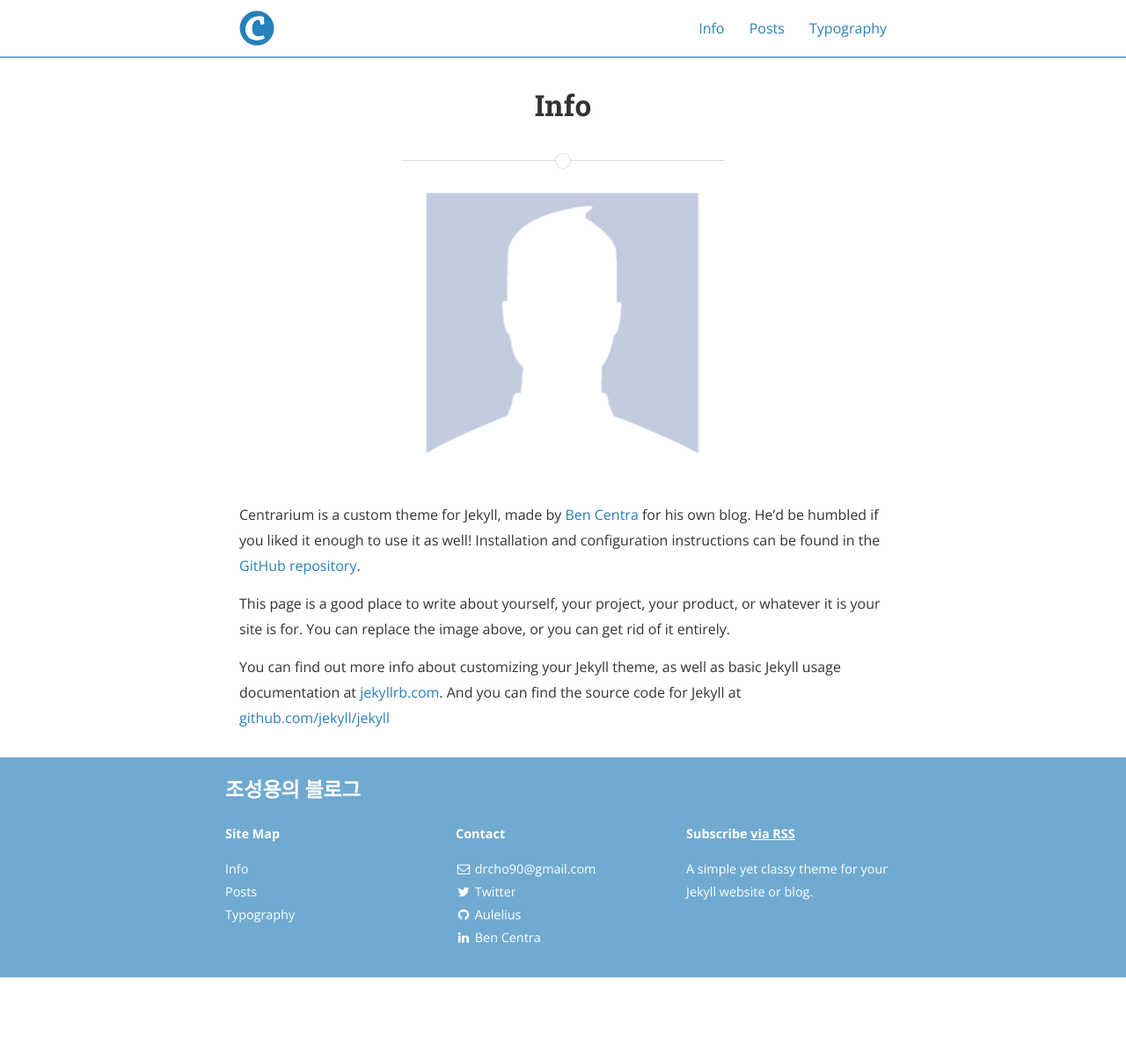
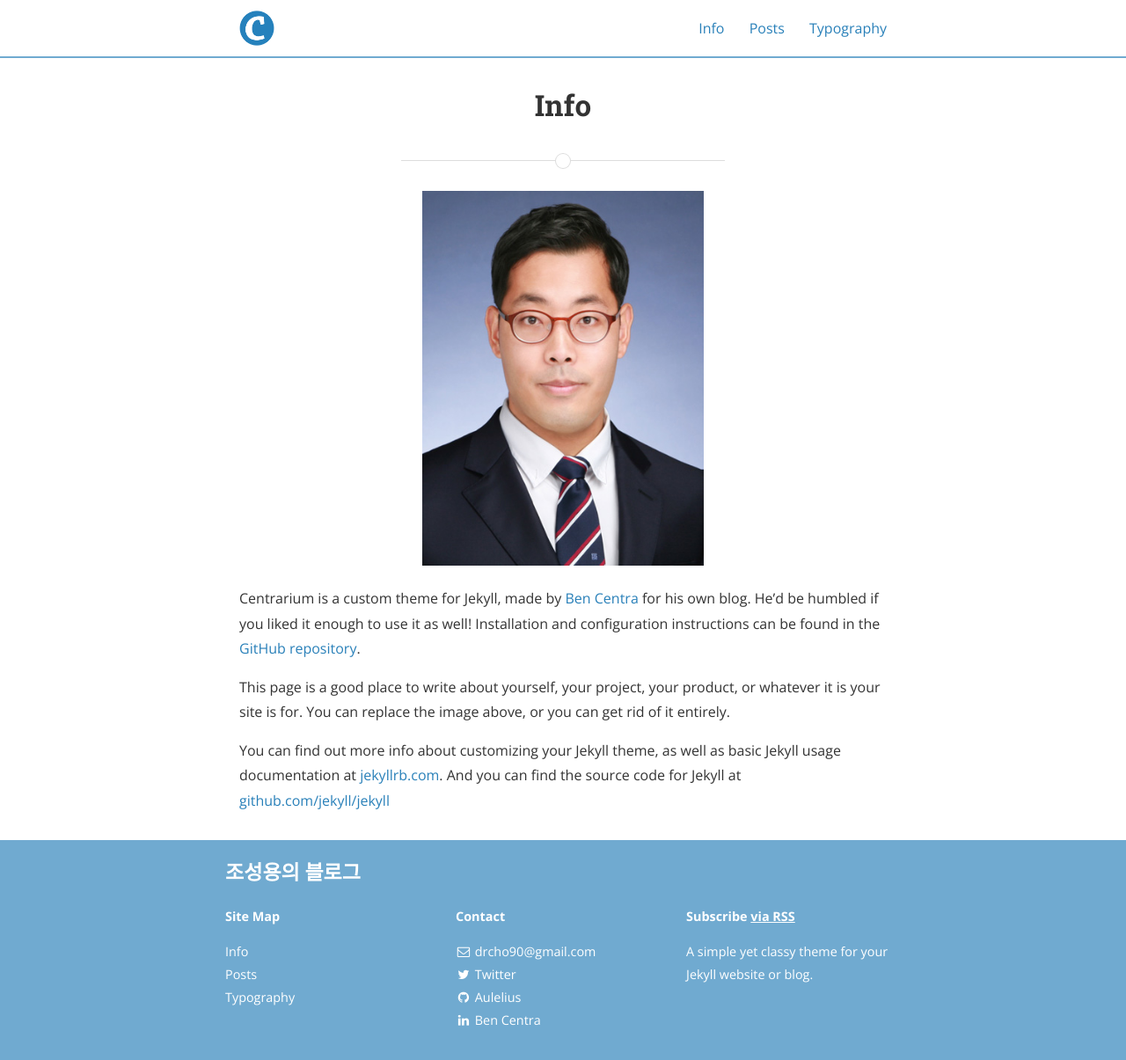
Before and after one commit to Aulelius/Aulelius.github.io, a Jekyll site: the page built from about.md, in a window 1280 px wide and 1205 px high. Shown: the whole window at 88% size. Built offline with Jekyll 4.4.1, drawn with Linux system fonts in a browser that asks for light colours; nearby versions of some CDN libraries.

Commit message:
Update about.md

```diff
--- a/about.md
+++ b/about.md
@@ -5,7 +5,7 @@
 main_nav: true
 ---
 
-![alt text]({{ site.baseurl }}/assets/profile-placeholder.gif "Profile Picture"){:.profile}
+![alt text]({{ site.baseurl }}/assets/Profile.jpg "Profile Picture"){:.profile}
 
 Centrarium is a custom theme for Jekyll, made by [Ben Centra][bencentra] for his own blog. He'd be humbled if you liked it enough to use it as well! Installation and configuration instructions can be found in the [GitHub repository](https://github.com/bencentra/centrarium).
 
```
